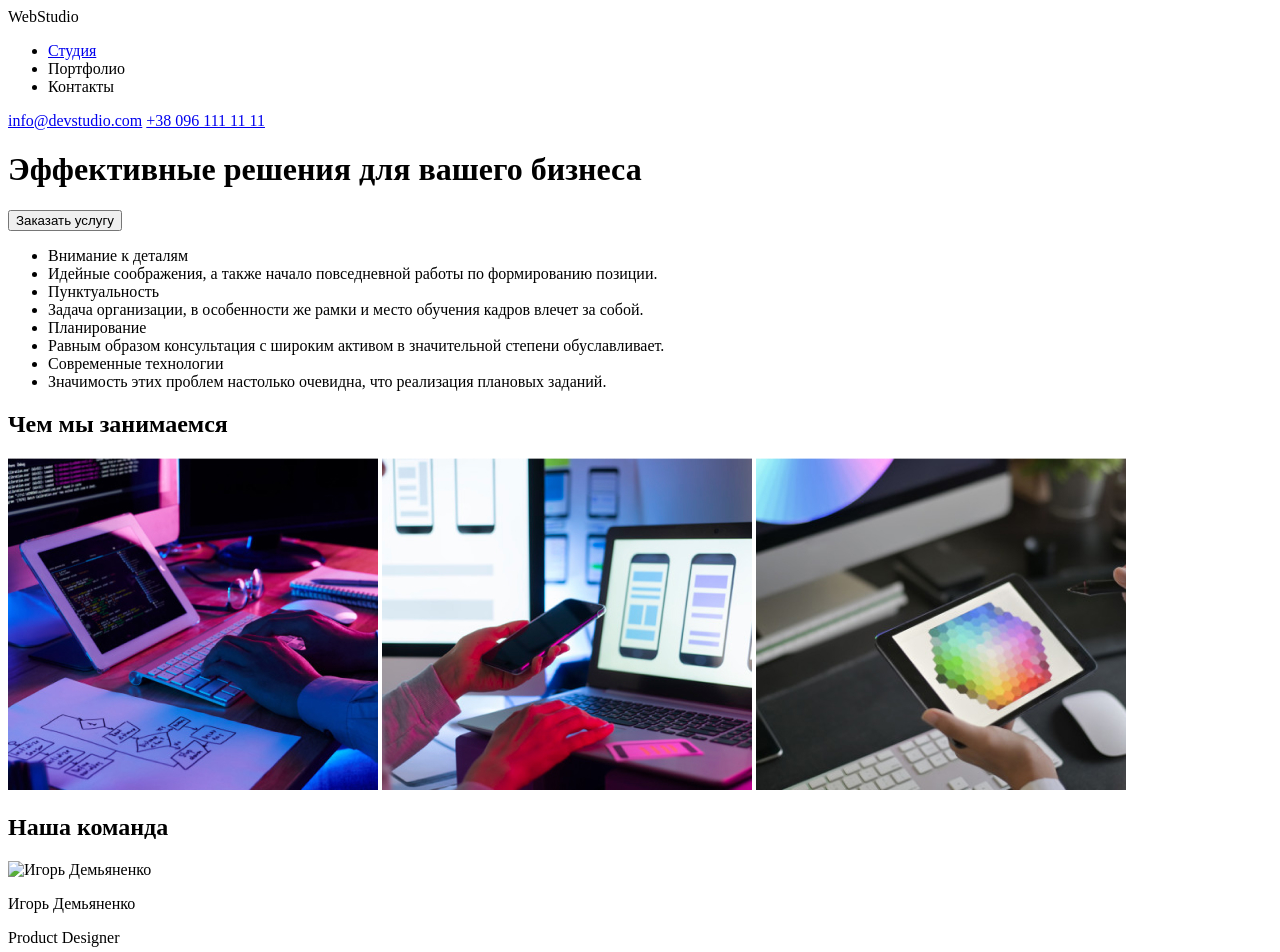
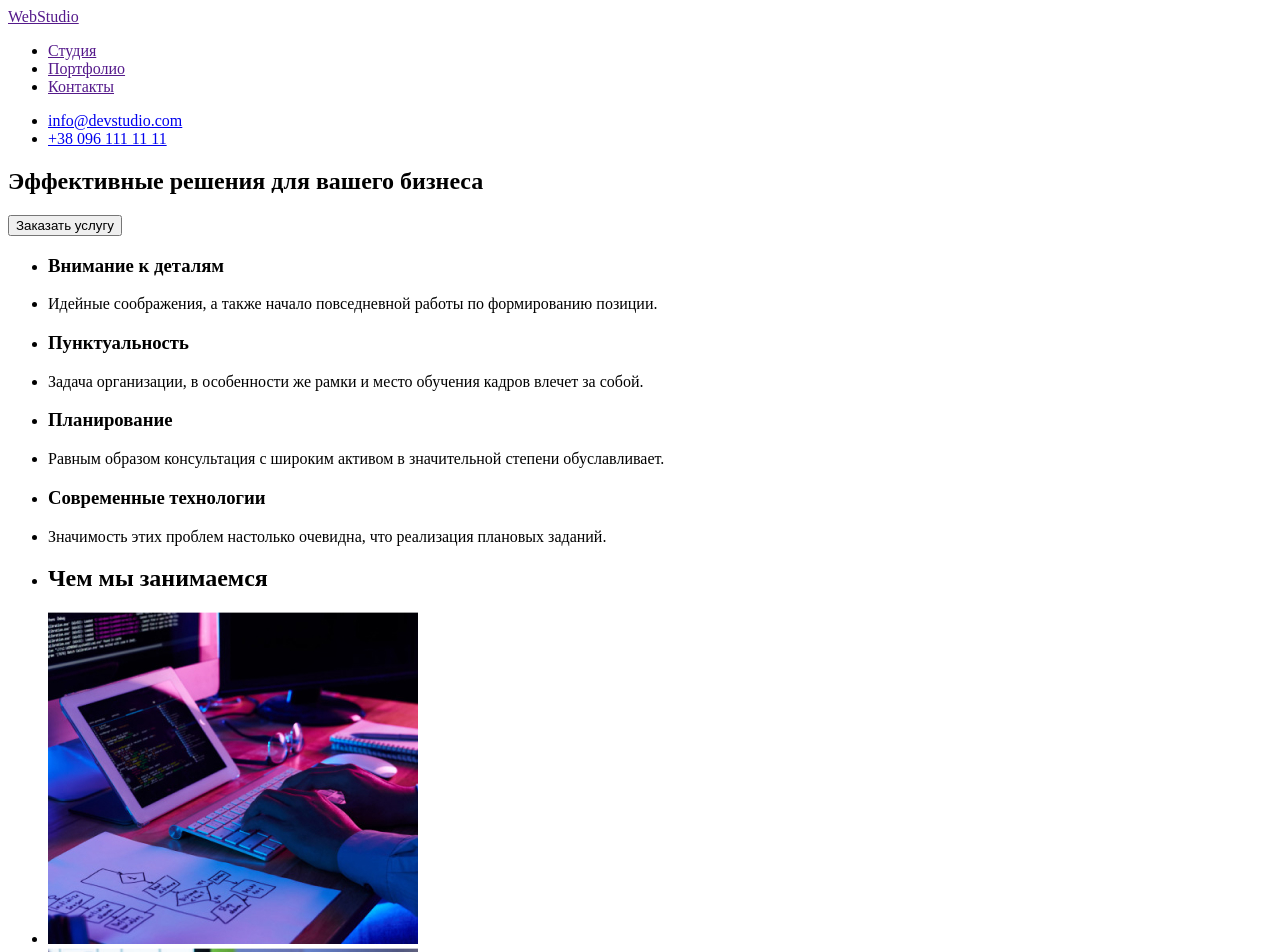
Before and after one commit to ArtemKolesnyk/goit-markup-hw-01, a plain HTML site: page index.html in a window 1280 px wide. Shown: the top 952 px of the page. Drawn offline with Linux system fonts and the light colour scheme.

Commit message:
исправил ошибки

```diff
--- a/index.html
+++ b/index.html
@@ -8,58 +8,74 @@
     </head>
     <body>
         <header>
-            <a>WebStudio</a>
             <nav>
+                <a href="">WebStudio</a>
                 <Ul>
-                    <li><a href="Студия">Студия</a></li>
-                    <li>Портфолио</li>
-                    <li>Контакты</li>
+
+                    <li><a href="">Студия</a></li>
+                    <li><a href="">Портфолио</a></li>
+                    <li><a href="">Контакты</a></li>
+
                 </Ul>
+                <ul>
+                    <li><a href="mailto:info@devstudio.com">info@devstudio.com</a></li>
+                    <li><a href="tel:+380961111111">+38 096 111 11 11</a></li>
+                </ul>
             </nav>
-            <a href="mailto:info@devstudio.com">info@devstudio.com</a>
-            <a href="tel:+380961111111">+38 096 111 11 11</a>
         </header>
         <main>
-            <div>
+            <section>
                 <h1>Эффективные решения для вашего бизнеса</h1>
                 <button type="button">Заказать услугу</button>
-            </div>
-            <div>
+            </section>
+            <section>
                 <ul>
-                    <li>Внимание к деталям</li>
-                    <li>Идейные соображения, а также начало повседневной работы по формированию позиции.</li>
-                    <li>Пунктуальность</li>
-                    <li>Задача организации, в особенности же рамки и место обучения кадров влечет за собой.</li>
-                    <li>Планирование</li>
-                    <li>Равным образом консультация с широким активом в значительной степени обуславливает.</li>
-                    <li>Современные технологии</li>
-                    <li>Значимость этих проблем настолько очевидна, что реализация плановых заданий.</li>
+                    <li><h3>Внимание к деталям</h3></li>
+                    <li><p>Идейные соображения, а также начало повседневной работы по формированию позиции.</p></li>
+                    <li><h3>Пунктуальность</h3></li>
+                    <li><p>Задача организации, в особенности же рамки и место обучения кадров влечет за собой.</p></li>
+                    <li><h3>Планирование</h3></li>
+                    <li><p>Равным образом консультация с широким активом в значительной степени обуславливает.</p></li>
+                    <li><h3>Современные технологии</h3></li>
+                    <li><p>Значимость этих проблем настолько очевидна, что реализация плановых заданий.</p></li>
                 </ul>
-            </div>
-            <div>
-                <h2>Чем мы занимаемся</h2>
-                <img src="./images/img.jpg" alt="code">
-                <img src="./images/img(1).jpg" alt="Designer">
-                <img src="./images/img(2).jpg" alt="tablet">
-            </div>
-            <div>
+            </section>
+            <section>
+                <ul>
+                    <li><h2>Чем мы занимаемся</h2></li>
+                    <li><img src="./images/img.jpg" alt="розработка сайта"></li>
+                    <li><img src="./images/img(1).jpg" alt="мобильные приложения"></li>
+                    <li><img src="./images/img(2).jpg" alt="дизай"></li>
+                </ul>
+            </section>
+            <section>
                 <h2>Наша команда</h2>
-                <img src="./images/img(3).jpg" alt="Игорь Демьяненко">
-                <p>Игорь Демьяненко</p>
-                <p>Product Designer</p>
-                <img src="./images/img(4).jpg" alt="Ольга Репина">
-                <p>Ольга Репина</p>
-                <p>Frontend Developer</p>
-                <img src="./images/img(5).jpg" alt="Николай Тарасов">
-                <p>Николай Тарасов</p>
-                <p>Marketing</p>
-                <img src="./images/img(6).jpg" alt="Михаил Ермаков">
-                <p>Михаил Ермаков</p>
-                <p>UI Designer</p>
-            </div>
+                <ul>
+                    <li>
+                        <img src="./images/img(3).jpg" alt="Игорь Демьяненко" width="270">
+                        <h3>Игорь Демьяненко</h3>
+                        <p>Product Designer</p>
+                    </li>
+                    <li>
+                        <img src="./images/img(4).jpg" alt="Ольга Репина" width="270">
+                        <h3>Ольга Репина</h3>
+                        <p>Frontend Developer</p>
+                    </li>
+                    <li>
+                        <img src="./images/img(5).jpg" alt="Николай Тарасов" width="270">
+                        <h3>Николай Тарасов</h3>
+                        <p>Marketing</p>
+                    </li>
+                    <li>
+                        <img src="./images/img(6).jpg" alt="Михаил Ермаков" width="270">
+                        <h3>Михаил Ермаков</h3>
+                        <p>UI Designer</p>
+                    </li>
+                </ul>
+            </section>
         </main>
         <footer>
-            <a>WebStudio</a>
+            <a href="">WebStudio</a>
             <address>
                 г. Киев, пр-т Леси Украинки, 26<br>
                 info@example.com<br>
```
